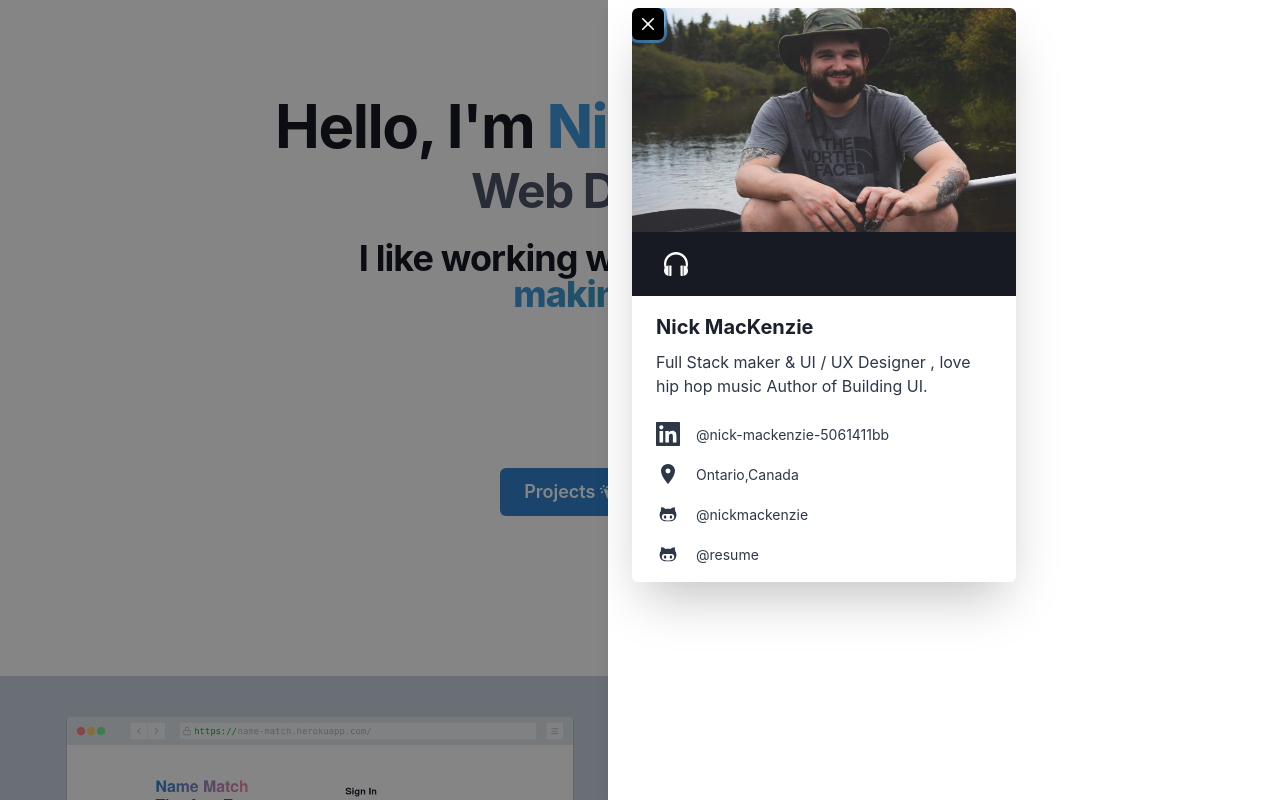
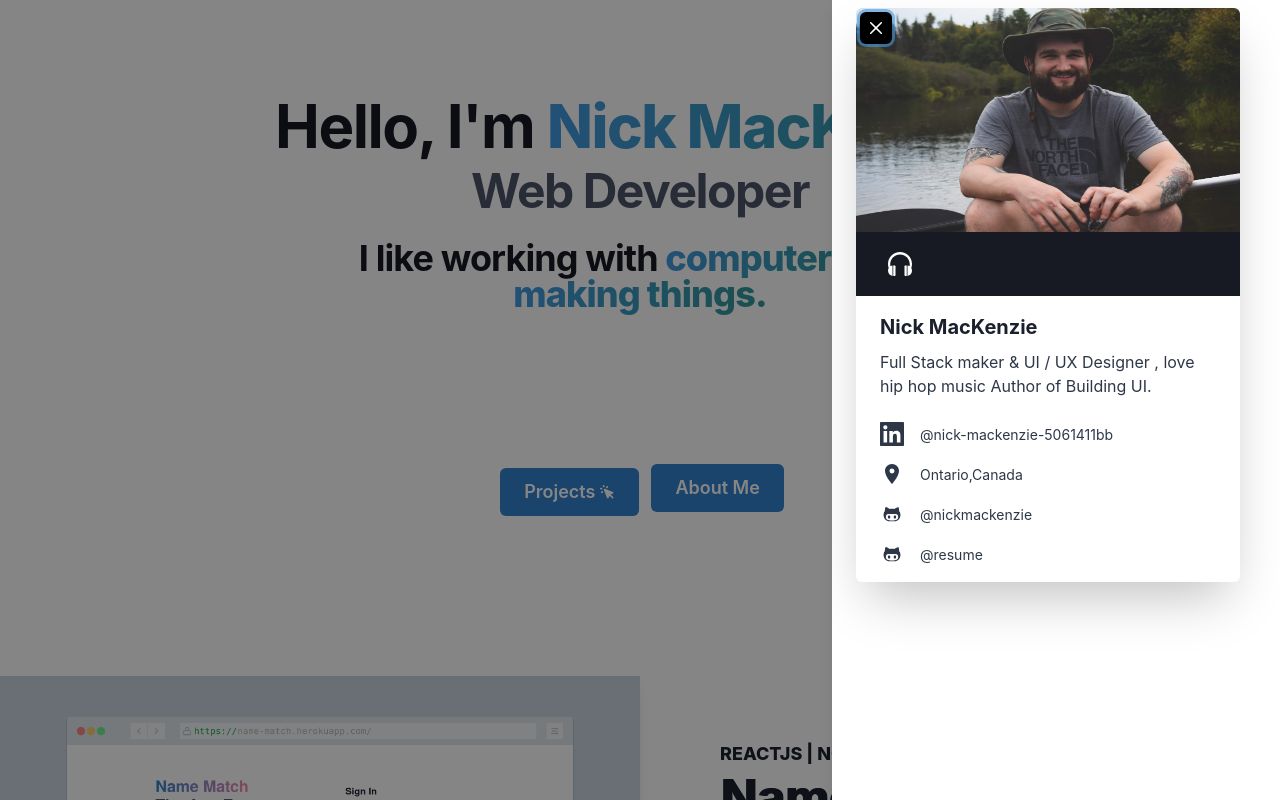
Before and after one commit to nickmackenzie/nick.dev, a Next.js app: page / in a window 1280 px wide. Both pictures are taken after a click on the link "About Me". Shown: the top 800 px of the page. Built offline with nearby package versions, Linux system fonts and the light colour scheme; no server answers; some icons are missing.

Commit message:
modal size

```diff
--- a/components/ContactMe.js
+++ b/components/ContactMe.js
@@ -80,7 +80,7 @@ export default function ContactMe() {
         placement="right"
         onClose={onClose}
         finalFocusRef={btnRef}
-        size={"lg"}
+        size={"sm"}
       >
         <DrawerOverlay />
         <DrawerContent>
@@ -99,6 +99,7 @@ export default function ContactMe() {
                   color="white"
                   background="black"
                   onClick={onClose}
+                  m="1"
                 ></CloseButton>
                 <Image
                   w="full"
```
